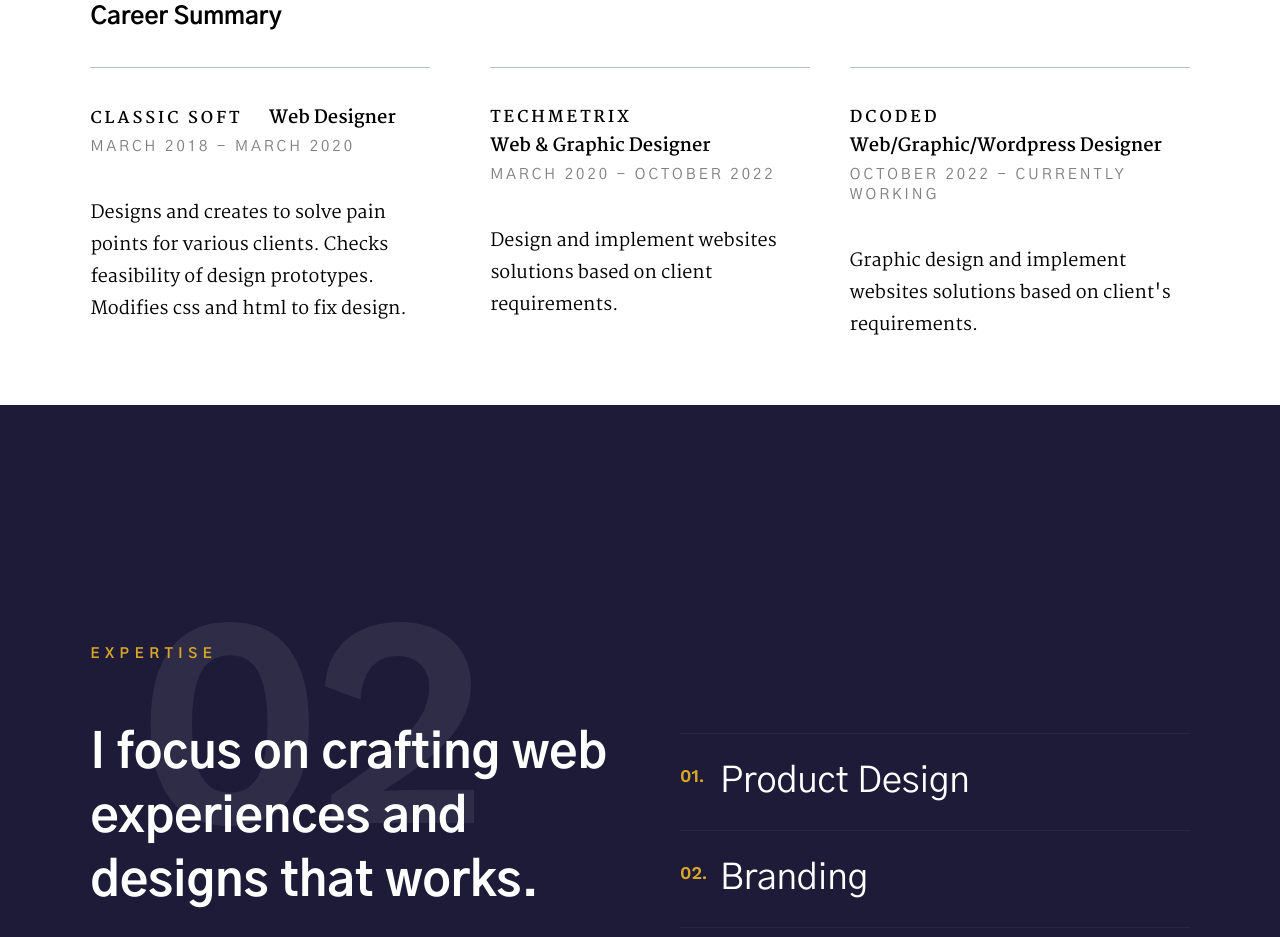
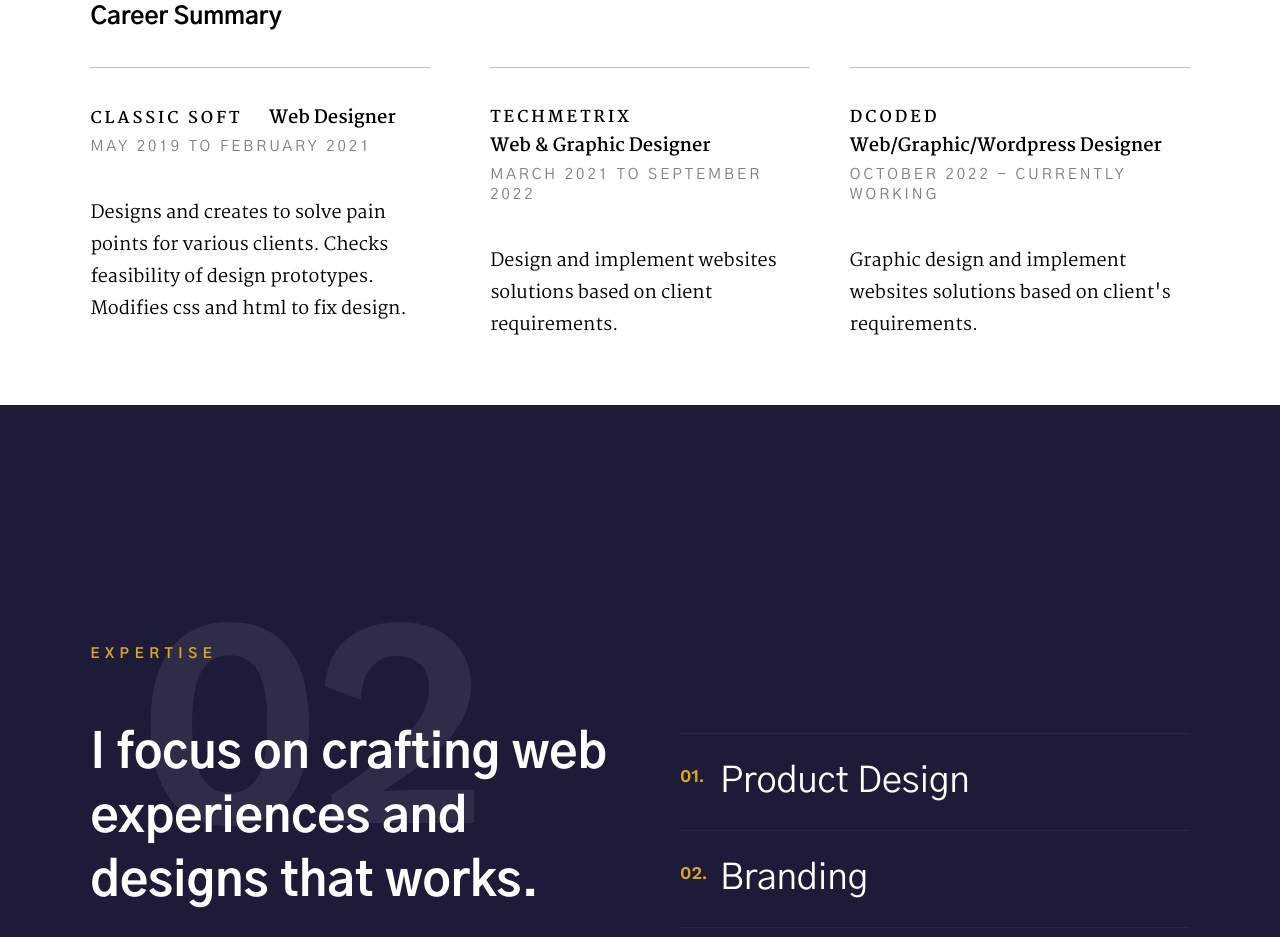
Before and after one commit to visalpradarshni/my-resume.github.io, a plain HTML site: page index.html in a window 1280 px wide. Shown: the part 1957-2894 px from the top of the page. Drawn offline with nearby package versions, Linux system fonts and the light colour scheme.

Commit message:
index
changes in index

```diff
--- a/index.html
+++ b/index.html
@@ -166,7 +166,7 @@
                                 <span class="position__pos">Web Designer</span>
                             </h6>
                             <div class="position__timeframe">
-                                March 2018 - March 2020
+                                May 2019 to February 2021
                             </div>
                         </div>
 
@@ -185,7 +185,7 @@
                                 <span class="position__pos">Web & Graphic Designer</span>
                             </h6>
                             <div class="position__timeframe">
-                                March 2020 - October 2022
+                                March 2021 to September 2022
                             </div>
                         </div>
 
```
